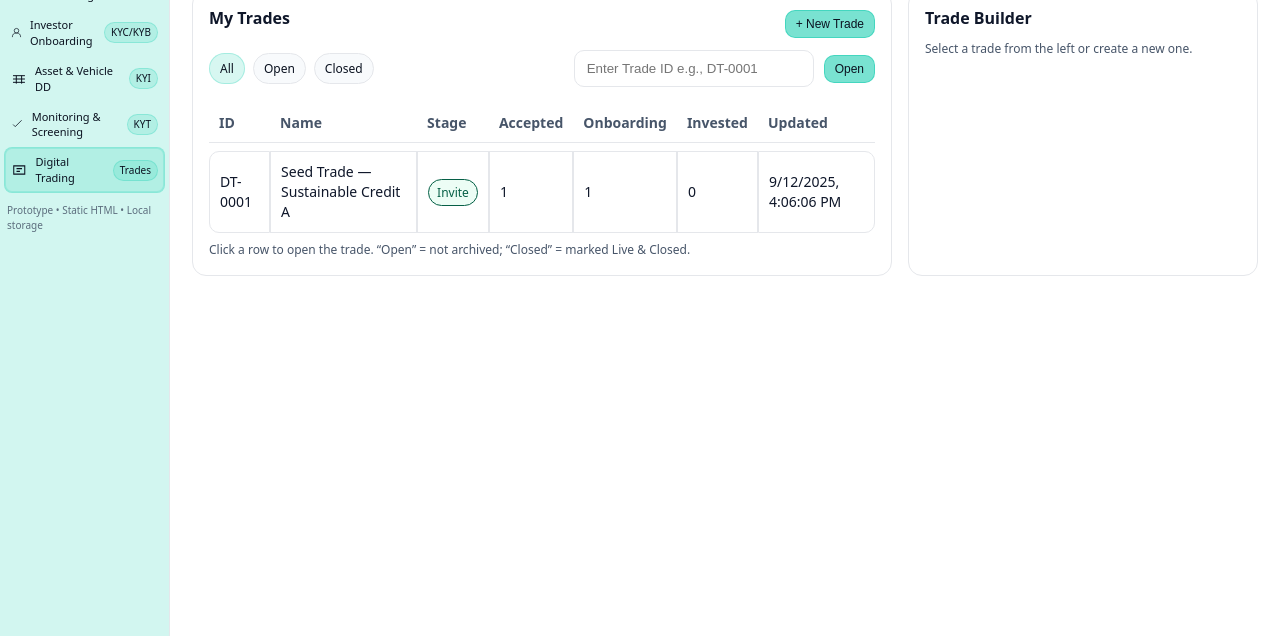
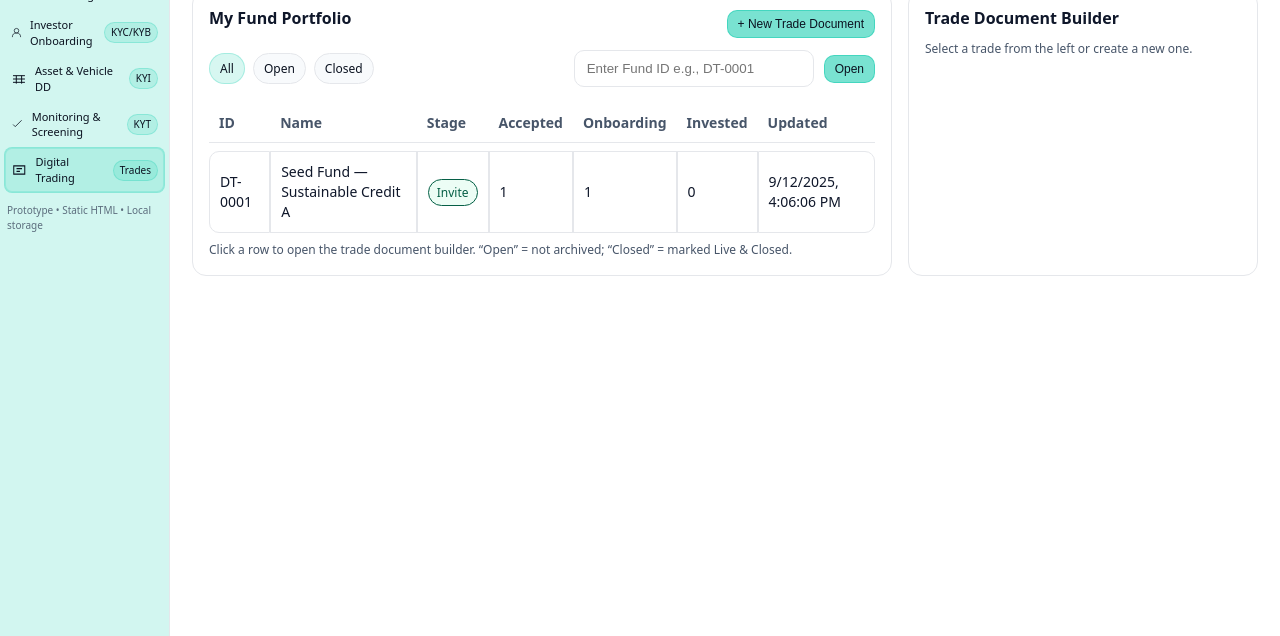
Before and after one commit to Fenergo/buyside_prototyping, a plain HTML site: page digital-trading.html in a window 1280 px wide. Shown: the part 164-800 px from the top of the page. Drawn offline with Linux system fonts and the light colour scheme.

Commit message:
Manual edits to digital-trading.html

```diff
--- a/digital-trading.html
+++ b/digital-trading.html
@@ -243,9 +243,9 @@ hr.sep{border:0; border-top:1px solid var(--line); margin:14px 0}
 <div class="grid-2">
   <div class="section">
     <div class="row">
-      <h3>My Trades</h3>
+      <h3>My Fund Portfolio</h3>
       <div class="right">
-        <button class="btn small" id="newTradeBtn">+ New Trade</button>
+        <button class="btn small" id="newTradeBtn">+ New Trade Document</button>
       </div>
     </div>
     <div class="row space-top">
@@ -255,7 +255,7 @@ hr.sep{border:0; border-top:1px solid var(--line); margin:14px 0}
         <span class="pill" data-f="closed">Closed</span>
       </div>
       <div class="right row">
-        <input class="input" id="openById" placeholder="Enter Trade ID e.g., DT-0001" style="width:240px"/>
+        <input class="input" id="openById" placeholder="Enter Fund ID e.g., DT-0001" style="width:240px"/>
         <button class="btn small" id="openByIdBtn">Open</button>
       </div>
     </div>
@@ -263,11 +263,11 @@ hr.sep{border:0; border-top:1px solid var(--line); margin:14px 0}
       <thead><tr><th>ID</th><th>Name</th><th>Stage</th><th>Accepted</th><th>Onboarding</th><th>Invested</th><th>Updated</th></tr></thead>
       <tbody></tbody>
     </table>
-    <div class="small muted">Click a row to open the trade. “Open” = not archived; “Closed” = marked Live & Closed.</div>
+    <div class="small muted">Click a row to open the trade document builder. “Open” = not archived; “Closed” = marked Live & Closed.</div>
   </div>
 
   <div class="section">
-    <h3>Trade Builder</h3>
+    <h3>Trade Document Builder</h3>
     <div id="noTrade" class="small muted">Select a trade from the left or create a new one.</div>
     <div id="tradePanel" class="hidden">
       <div class="row"><span class="badge info">Trade ID</span> <strong id="tId">—</strong><div class="right small muted">Updated <span id="tUpdated">—</span></div></div>
@@ -281,9 +281,9 @@ hr.sep{border:0; border-top:1px solid var(--line); margin:14px 0}
       </div>
 
       <hr class="sep"/>
-      <h3>Trade Setup</h3>
+      <h3>Digital Trade Setup</h3>
       <div class="form-grid">
-        <div><div class="label">Trade Name</div><input class="input" id="tName" placeholder="e.g., Sustainable Credit A — Oct 2025"/></div>
+        <div><div class="label">Fund Name</div><input class="input" id="tName" placeholder="e.g., Sustainable Credit A — Oct 2025"/></div>
         <div><div class="label">Closing Date</div><input class="input" id="tClose" placeholder="YYYY-MM-DD"/></div>
         <div style="grid-column: 1 / -1"><div class="label">T&Cs (paste text or load file)</div>
           <textarea id="tTerms" rows="6" placeholder="Enter legal terms and conditions... Use {{placeholders}} to indicate data tags."></textarea>
@@ -345,7 +345,7 @@ hr.sep{border:0; border-top:1px solid var(--line); margin:14px 0}
         <button class="btn small" id="toInviteBtn">Invite Investors</button>
         <button class="btn small" id="markLiveBtn">Mark Live & Close</button>
         <div class="right">
-          <button class="btn primary small" id="saveBtn">Save Trade</button>
+          <button class="btn primary small" id="saveBtn">Save Trade Document</button>
         </div>
       </div>
     </div>
@@ -397,7 +397,7 @@ hr.sep{border:0; border-top:1px solid var(--line); margin:14px 0}
     try { list = JSON.parse(localStorage.getItem(KEY) || '[]'); } catch(e){ list = []; }
     if (!list.length) { // seed one
       list = [{
-        id:'DT-0001', name:'Seed Trade — Sustainable Credit A', closingDate:'2025-10-31',
+        id:'DT-0001', name:'Seed Fund — Sustainable Credit A', closingDate:'2025-10-31',
         stage:'invite', closed:false, terms:'Subscription Terms for {{investor_name}} to invest {{amount}} {{currency}} by {{closing_date}}.',
         tags:[{name:'investor_name',type:'text',required:true},{name:'amount',type:'number',required:true},{name:'currency',type:'dropdown',required:true,options:'USD,EUR'}],
         investors:[{email:'investor1@example.com', status:'accepted'},{email:'investor2@example.com', status:'onboarding'}],
```
